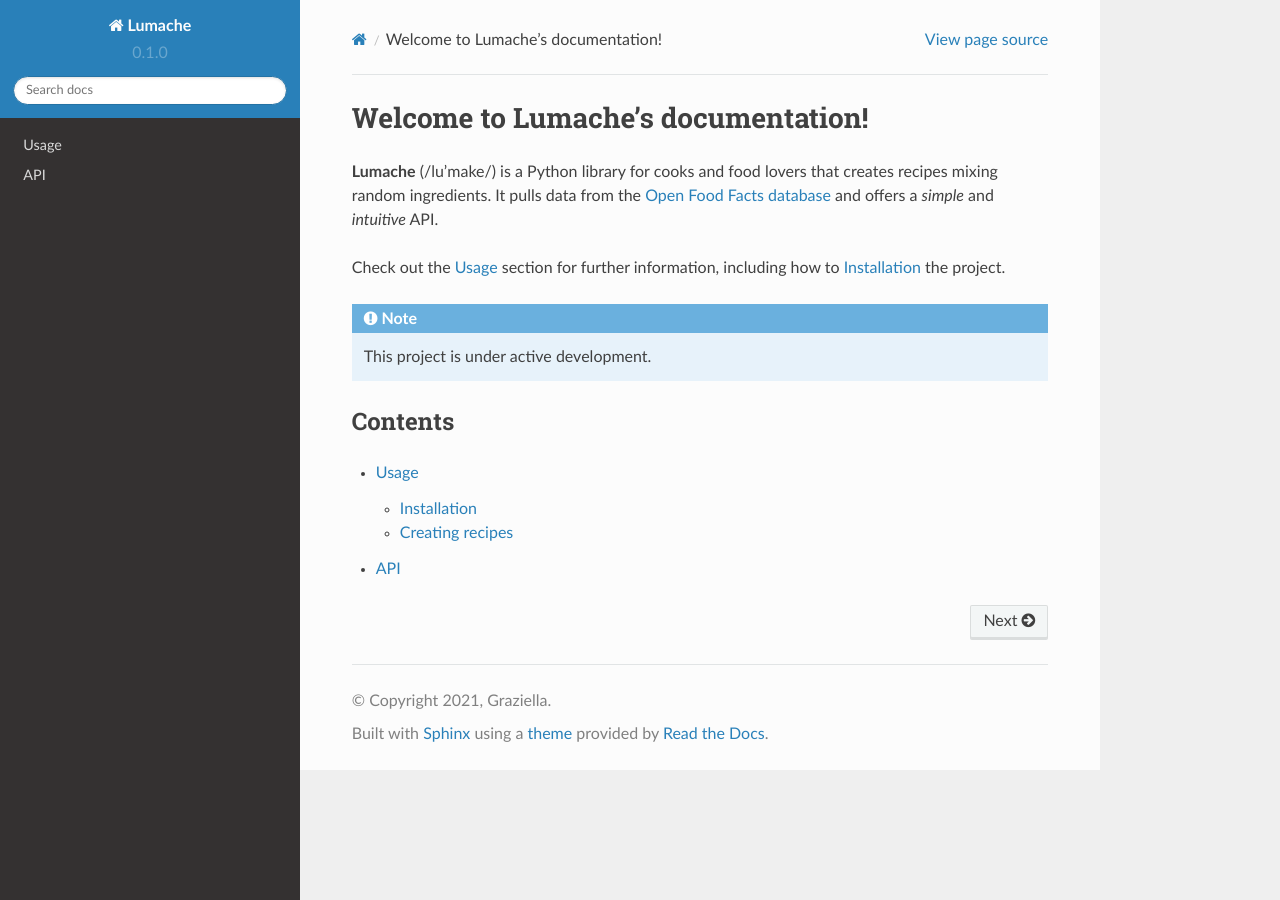
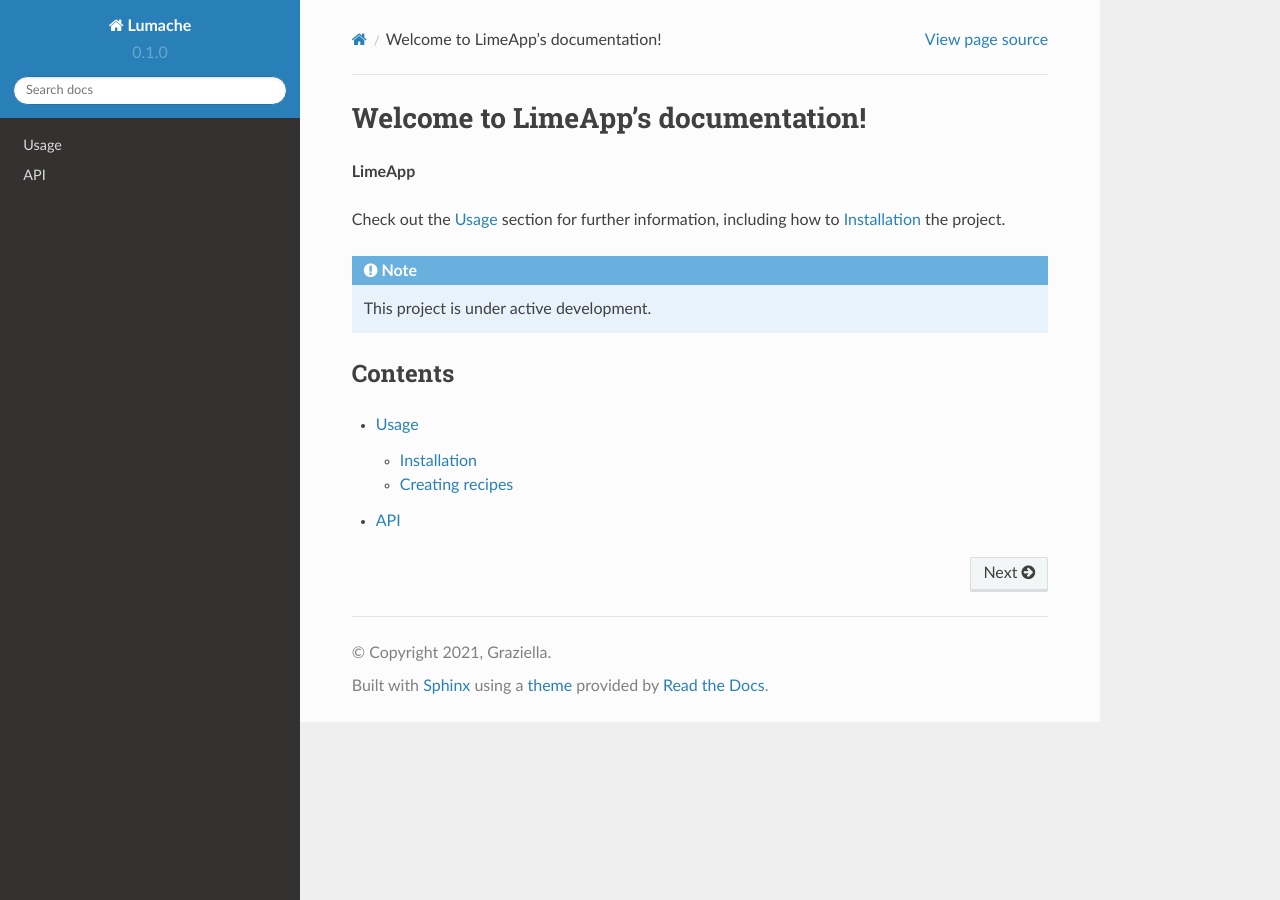
Before and after one commit to hiurequeiroz/lime-app-manual, a Sphinx documentation site: the page built from docs/source/index.rst, in a window 1280 px wide. Built offline with Sphinx 7.4.7 and the Read the Docs theme 2.0.0, drawn with Linux system fonts in a browser that asks for light colours.

Commit message:
Update index.rst
hello World!

```diff
--- a/docs/source/index.rst
+++ b/docs/source/index.rst
@@ -1,10 +1,7 @@
-Welcome to Lumache's documentation!
+Welcome to LimeApp's documentation!
 ===================================
 
-**Lumache** (/lu'make/) is a Python library for cooks and food lovers
-that creates recipes mixing random ingredients.
-It pulls data from the `Open Food Facts database <https://world.openfoodfacts.org/>`_
-and offers a *simple* and *intuitive* API.
+**LimeApp**
 
 Check out the :doc:`usage` section for further information, including
 how to :ref:`installation` the project.
```
